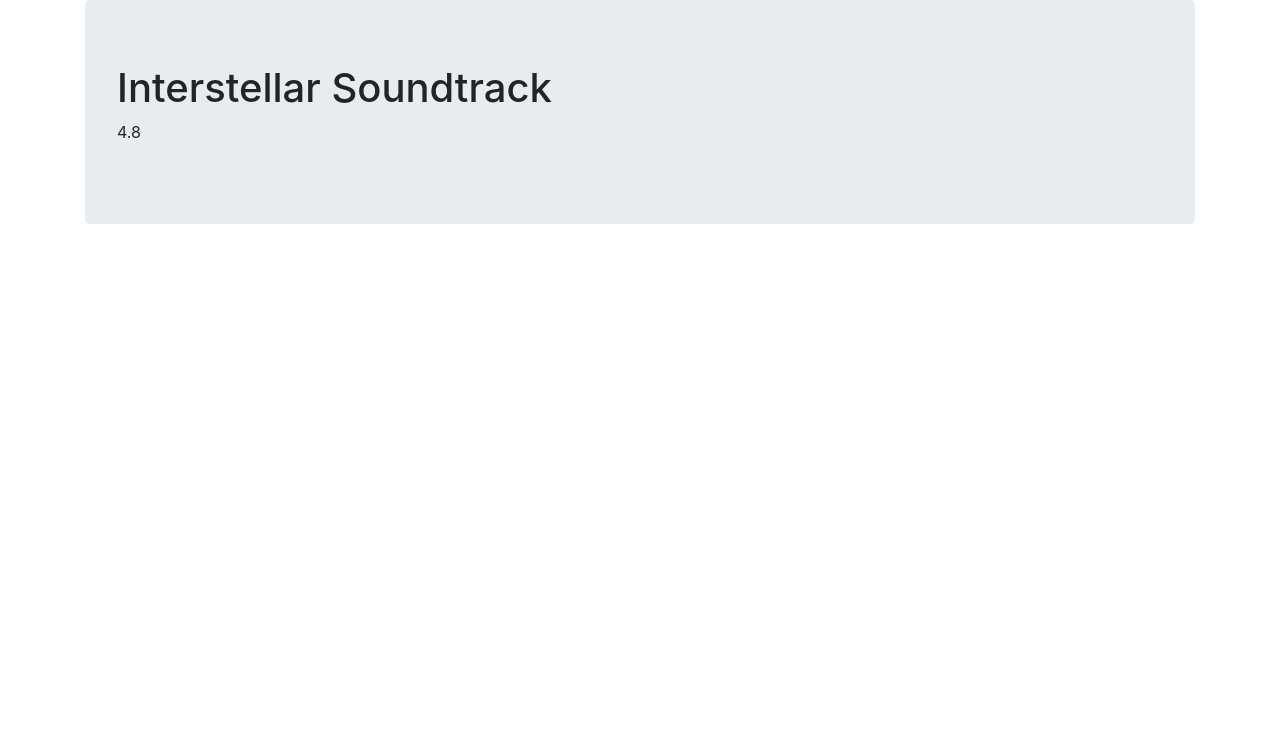
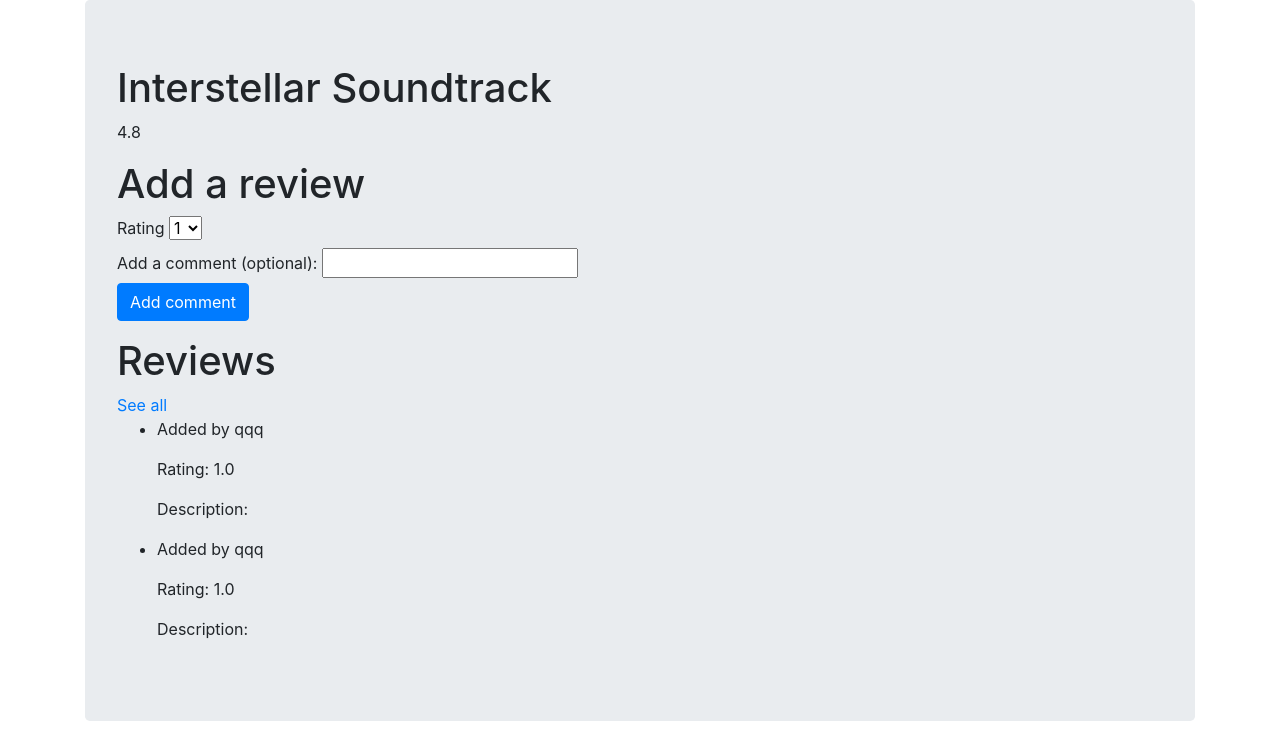
Before and after one commit to ion289/MyMusic, a Django app: page /album/1 in a window 1280 px wide. Shown: the part 56-809 px from the top of the page. Before the commit the page ends 280 px from the top, so only its background shows below. Run offline with Django 5.2, Linux system fonts and the light colour scheme; a user stored in the database is signed in; data comes from the database, SQL or seed files in the repository; some libraries are stand-ins or nearby versions.

Commit message:
am adaugat accounts

```diff
--- a/myapp/models.py
+++ b/myapp/models.py
@@ -1,3 +1,4 @@
+from django.contrib.auth.models import User
 from django.db import models
 
 # Create your models here.
@@ -59,7 +60,7 @@
 
 
 class Review(models.Model):
-    user = models.CharField(max_length=100)
+    user = models.ForeignKey(User, on_delete=models.CASCADE)
     album = models.ForeignKey(Album, on_delete=models.CASCADE)
     rating = models.FloatField()
     review = models.TextField()
--- a/myapp/templates/about.html
+++ b/myapp/templates/about.html
@@ -3,5 +3,5 @@
 
 {% block content %}
 <h1>About</h1>
-<p> bla bla</p>
+<p> Here you'll find a selection of the finest and high vibrant movie soundtracks of the last 50 years.</p>
 {% endblock %}
--- /dev/null
+++ b/myapp/templates/album_detail.html
@@ -0,0 +1,57 @@
+{% extends 'base.html' %}
+
+{% block content %}
+<h1>
+   {{ object.album_name }}
+</h1>
+<p>
+   {{ object.average_rating }}
+</p>
+
+<!-- Buton vizibil doar pentru utilizatorii logati -->
+{% if user.is_authenticated %}
+
+{% if not user_already_reviewed %}
+<div>
+    <h1>Add a review</h1>
+    <form method="post" action="{% url 'add-review' object.id %}">
+        {% csrf_token %}
+        <label for="rating">Rating</label>
+        <select id="rating" name="rating">
+            <option value="1">1</option>
+            <option value="2">2</option>
+            <option value="3">3</option>
+            <option value="4">4</option>
+            <option value="5">5</option>
+        </select>
+        <br>
+        <label for="comment">Add a comment (optional):</label>
+        <input type="text" id="comment" name="review">
+        <br>
+        <input type="submit" class="btn btn-primary" value="Add comment">
+    </form>
+</div>
+{% endif %}
+
+{% endif %}
+
+<div>
+    <h1>Reviews</h1>
+    <a href="{% url 'reviews' object.pk %}">See all</a>
+    <ul>
+        {% for review in reviews %}
+        <li>
+            <p>Added by {{ review.user.username }}</p>
+            <p>Rating: {{ review.rating }}</p>
+            <p>Description: {{ review.review }}</p>
+            {% if review.user == user %}
+                <a class="btn btn-warning" href="{% url 'edit-review' review.pk %}">Edit</a>
+                <a class="btn btn-danger" href="{% url 'delete-review' review.pk %}">Delete</a>
+            {% endif %}
+        </li>
+        {% endfor %}
+    </ul>
+</div>
+
+
+{% endblock %}
--- a/myapp/templates/album_details.html
+++ /dev/null
@@ -1,10 +0,0 @@
-{% extends 'base.html' %}
-
-{% block content %}
-<h1>
-   {{ album.album_name }}
-</h1>
-<p>
-   {{ album.average_rating }}
-</p>
-{% endblock %}
--- a/myapp/views.py
+++ b/myapp/views.py
@@ -1,12 +1,15 @@
-from django.shortcuts import render
+from django.contrib.auth.decorators import login_required
+from django.contrib.auth.mixins import LoginRequiredMixin
+from django.shortcuts import render, redirect
 
 # Create your views here.
 from django.contrib.sites import requests
 from django.shortcuts import render
 from django.urls import reverse_lazy
-from django.views.generic import CreateView
+from django.views.generic import CreateView, UpdateView, DeleteView
 
-from .forms import UserMessageForm
+from .forms import UserMessageForm, ReviewForm
+from .mixins import UserIsReviewOwnerMixin
 from .models import Album, News, UserMessage, Review
 from django.db.models import Exists, OuterRef, Subquery
 
@@ -78,15 +81,77 @@
     }
     return render(request, 'news.html', context)
 
-def album_details(request, album_id):
+# class PostDetails(DetailView):
+#     model = Post
+#     template_name = 'posts_detail.html'
+
+def album_detail(request, album_id):
     album = Album.objects.get(pk=album_id)
-    context = {
-        'album': album
-    }
-    return render(request, 'album_details.html', context)
+    reviews = Review.objects.filter(album=album).order_by('-pk')[:3]
+
+    # Variabila care tine cont daca un user a postat deja un review
+    # la aceasta postare
+    user_already_reviewed = False
+
+    for review in reviews:
+        if review.user == request.user:
+            user_already_reviewed = True
+
+    return render(
+        request,
+        'album_detail.html',
+        context={
+            'object': album,
+            'reviews': reviews,
+            'user_already_reviewed': user_already_reviewed
+        }
+    )
 
 class UserMessageCreateView(CreateView):
     template_name = 'usermessage.html'
     model = UserMessage
     form_class = UserMessageForm
     success_url = reverse_lazy('home')
+
+@login_required()
+def add_review_view(request, album_id):
+        if request.method == 'POST':
+            rating = request.POST['rating']
+            review = request.POST['review']
+            album = Album.objects.get(pk=album_id)
+
+            Review.objects.create(
+                rating=rating,
+                review=review,
+                album=album,
+                user=request.user
+            )
+
+            return redirect('album-detail', album_id=album_id)
+        else:
+            return redirect('home')
+
+
+class ReviewUpdateView(LoginRequiredMixin, UserIsReviewOwnerMixin, UpdateView):
+        template_name = 'review_update.html'
+        form_class = ReviewForm
+        model = Review
+        success_url = reverse_lazy('home')
+
+class ReviewDeleteView(LoginRequiredMixin, UserIsReviewOwnerMixin, DeleteView):
+        template_name = 'review_confirm_delete.html'
+        model = Review
+        success_url = reverse_lazy('home')
+
+def see_all_reviews_view(request, post_id):
+        album = Album.objects.get(pk=post_id)
+        reviews = Review.objects.filter(album=album).order_by('-pk')
+
+        return render(
+            request,
+            'all_review.html',
+            context={
+                'album': album,
+                'reviews': reviews
+            }
+        )
--- a/myproject/urls.py
+++ b/myproject/urls.py
@@ -21,7 +21,8 @@
 from django.urls import path
 
 from accounts.views import CustomLoginView, CustomPasswordChangeView, SignUpView
-from myapp.views import home, about, contact, chart, new_music, news, album_details, UserMessageCreateView
+from myapp.views import home, about, contact, chart, new_music, news, album_detail, UserMessageCreateView, \
+    add_review_view, ReviewUpdateView, ReviewDeleteView, see_all_reviews_view
 
 urlpatterns = [
     path('admin/', admin.site.urls),
@@ -31,12 +32,16 @@
     path('chart/', chart, name='chart'),
     path('new-music/', new_music, name="new-music"),
     path('news/', news, name='news'),
-    path('album/<album_id>', album_details, name='album'),
+    path('album/<album_id>', album_detail, name='album-detail'),
     path('usermessage/', UserMessageCreateView.as_view(), name='user-message'),
     path('login/', CustomLoginView.as_view(), name='login'),
     path('logout/', LogoutView.as_view(), name='logout'),
     path('change-password', CustomPasswordChangeView.as_view(), name='change-password'),
     path('signup/', SignUpView.as_view(), name='signup'),
+    path('add-review/<album_id>', add_review_view, name='add-review'),
+    path('edit-review/<pk>', ReviewUpdateView.as_view(), name='edit-review'),
+    path('delete-review/<pk>', ReviewDeleteView.as_view(), name='delete-review'),
+    path('reviews/<post_id>', see_all_reviews_view, name='reviews')
 
 ]
 
```
Also changed, not shown: myapp/forms.py (+6 -2 lines), myapp/mixins.py (added, +12 -0 lines), myapp/templates/all_review.html (added, +19 -0 lines), myapp/templates/review_confirm_delete.html (added, +9 -0 lines), myapp/templates/review_update.html (added, +11 -0 lines), db.sqlite3.
